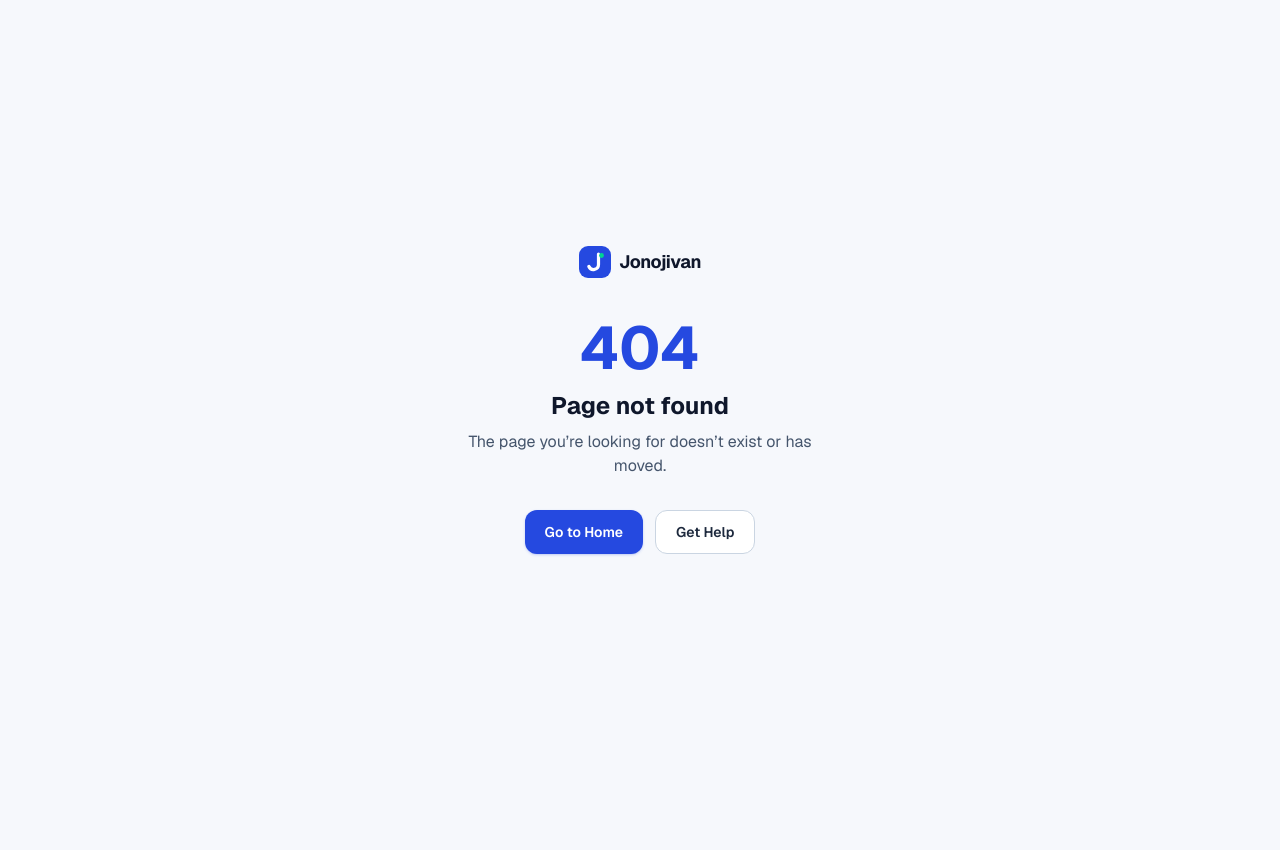
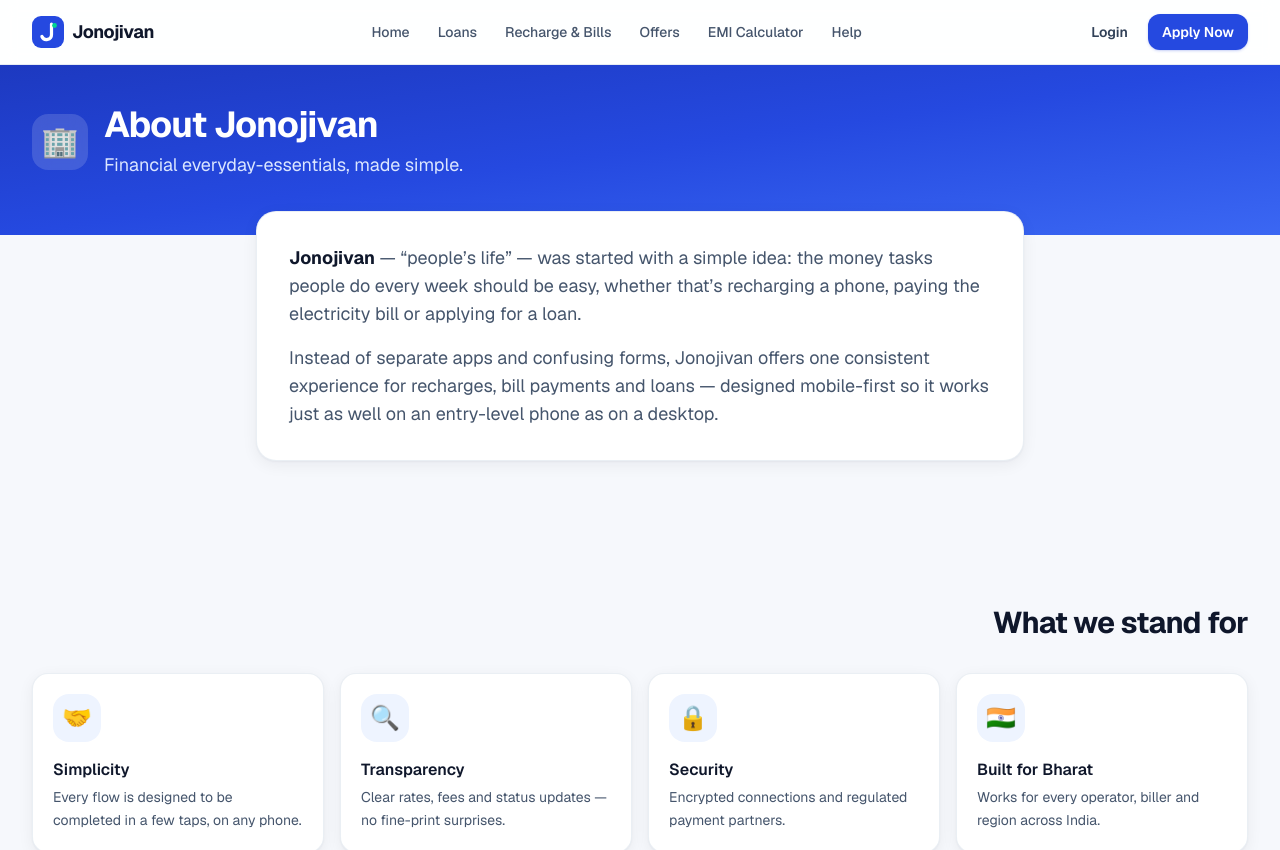
Before and after one commit to niks-nikhil-anand/Jonojivan_finance_recharge_loan, a Next.js app: page /about in a window 1280 px wide. Before the commit this address had no page. Shown: the top 850 px of the page. Before the commit the page ends 800 px from the top, so only its background shows below. Built offline with nearby package versions, Linux system fonts and the light colour scheme.

Commit message:
feat(site): add about us information page

```diff
--- /dev/null
+++ b/app/(site)/about/page.tsx
@@ -0,0 +1,51 @@
+import type { Metadata } from "next";
+import { CtaBanner } from "@/components/sections/CtaBanner";
+import { FeatureGrid } from "@/components/sections/FeatureGrid";
+import { Container, PageBody, PageHeader, Section, SectionHeading } from "@/components/ui/Layout";
+import { Card } from "@/components/ui/Card";
+
+export const metadata: Metadata = {
+  title: "About Us",
+  description: "Jonojivan brings loans, recharges and bill payments together in one simple platform.",
+};
+
+const values = [
+  { icon: "🤝", title: "Simplicity", description: "Every flow is designed to be completed in a few taps, on any phone." },
+  { icon: "🔍", title: "Transparency", description: "Clear rates, fees and status updates — no fine-print surprises." },
+  { icon: "🔒", title: "Security", description: "Encrypted connections and regulated payment partners." },
+  { icon: "🇮🇳", title: "Built for Bharat", description: "Works for every operator, biller and region across India." },
+];
+
+export default function AboutPage() {
+  return (
+    <>
+      <PageHeader title="About Jonojivan" description="Financial everyday-essentials, made simple." icon="🏢" />
+      <PageBody>
+        <Card padding="lg" className="mx-auto max-w-3xl">
+          <div className="space-y-4 text-slate-600 sm:text-lg">
+            <p>
+              <strong className="text-slate-900">Jonojivan</strong> — “people’s life” — was started with a simple idea: the money tasks people do every
+              week should be easy, whether that’s recharging a phone, paying the electricity bill or applying for a loan.
+            </p>
+            <p>
+              Instead of separate apps and confusing forms, Jonojivan offers one consistent experience for recharges, bill payments and loans — designed
+              mobile-first so it works just as well on an entry-level phone as on a desktop.
+            </p>
+          </div>
+        </Card>
+      </PageBody>
+      <Section>
+        <SectionHeading title="What we stand for" align="center" />
+        <FeatureGrid items={values} columns={4} />
+      </Section>
+      <Container className="pb-12 sm:pb-16">
+        <CtaBanner
+          title="Have a question for us?"
+          description="We’d love to hear from you."
+          primary={{ label: "Contact Us", href: "/contact" }}
+          secondary={{ label: "Help & Support", href: "/support" }}
+        />
+      </Container>
+    </>
+  );
+}
```
